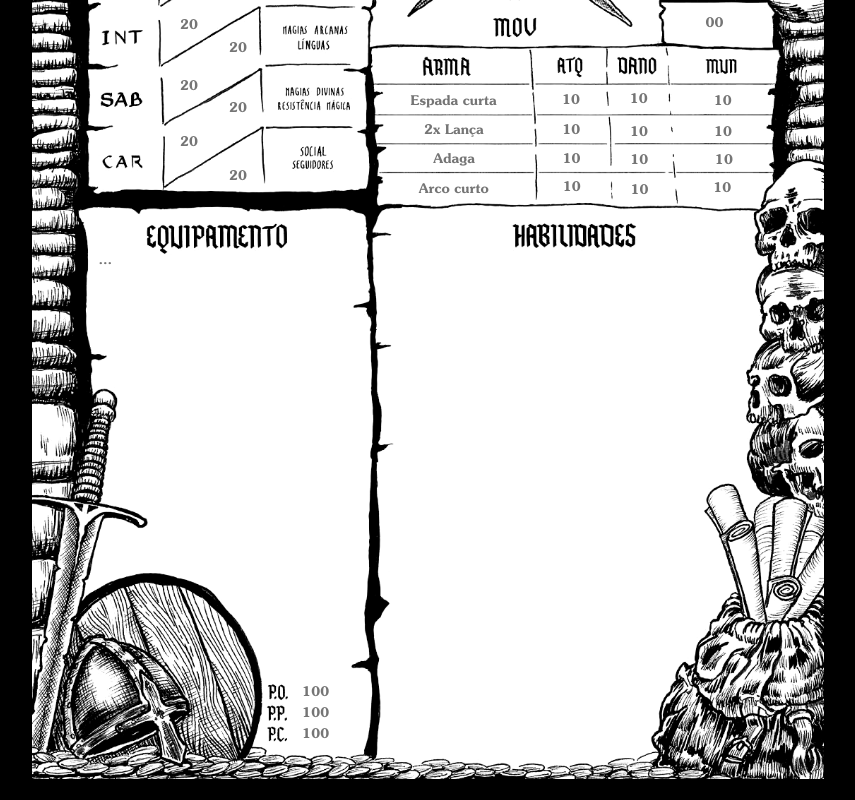
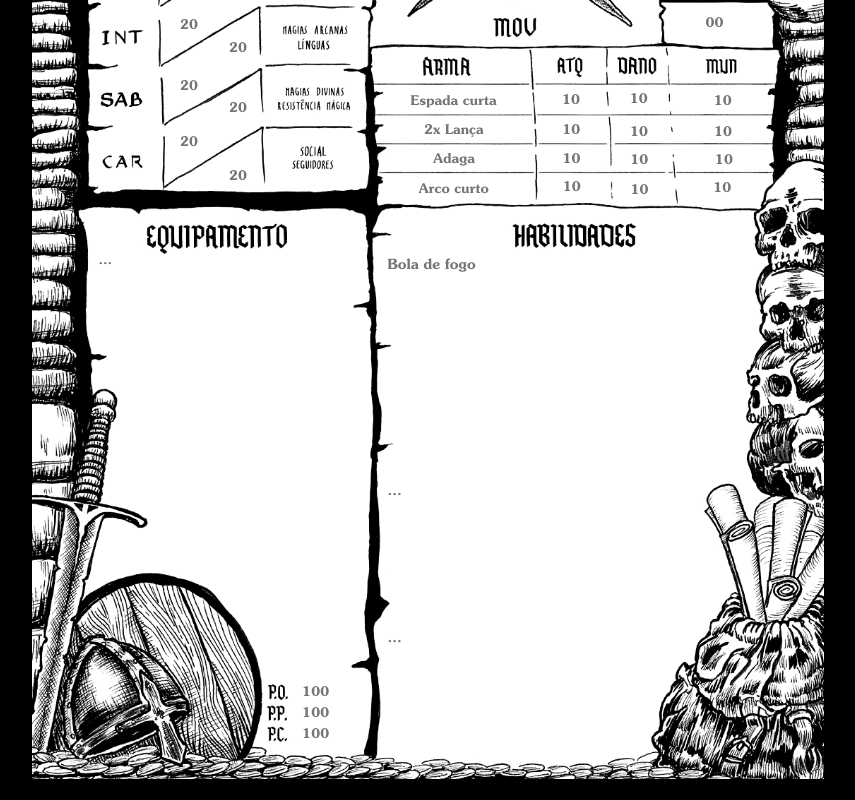
Before and after one commit to AlexandreRodriguesStrapasson/EditableForm, a Vue app: page / in a window 1280 px wide. Shown: the part 363-1163 px from the top of the page, without its empty margins (212-1067 px from the left). Built offline with nearby package versions, Linux system fonts and the light colour scheme.

Commit message:
✨ add a text field to the skills

```diff
--- a/src/App.vue
+++ b/src/App.vue
@@ -109,6 +109,14 @@
         :placeholder="index === firstEmptyIndex ? '...' : ''"
         :style="getRowStyle(index)"
       >
+    </div>
+
+    <div class="skillsField">
+      <div>
+        <textarea class="skillFieldOne" placeholder="Bola de fogo"></textarea>
+        <textarea class="skillFieldTwo" placeholder="..."></textarea>
+        <textarea class="skillFieldThree" placeholder="..."></textarea>
+      </div>
     </div>
   </div>
 </template>
@@ -536,4 +544,63 @@ const getRowStyle = (index) => {
   border: none;
   background-color: transparent;
 }
+
+.skillsField{
+  position: absolute;
+  width: 97mm;
+  height: 63mm;
+  left: 92mm;
+  top: 156mm;
+}
+
+.skillsField .skillFieldOne {
+  width: 100%;
+  height: 62mm;
+
+  overflow-y: hidden;
+  border: none;
+  resize: none;
+  box-sizing: border-box;
+  background-color: transparent;
+  padding: 2mm;
+
+  font-family: inherit;
+  font-size: 14px;
+}
+
+.skillsField .skillFieldTwo {
+  width: 86mm;
+  height: 43mm;
+
+  margin-top: -3.5mm;
+  overflow-y: hidden;
+  border: none;
+  resize: none;
+  box-sizing: border-box;
+  background-color: transparent;
+  padding: 2mm;
+
+  font-family: inherit;
+  font-size: 14px;
+}
+
+.skillsField .skillFieldThree {
+  width: 77mm;
+  height: 38mm;
+
+  margin-top: -5.5mm;
+  overflow-y: hidden;
+  border: none;
+  resize: none;
+  box-sizing: border-box;
+  background-color: transparent;
+  padding: 2mm;
+
+  font-family: inherit;
+  font-size: 14px;
+}
+
+.skillsField textarea:focus {
+  outline: none;
+}
 </style>
```
